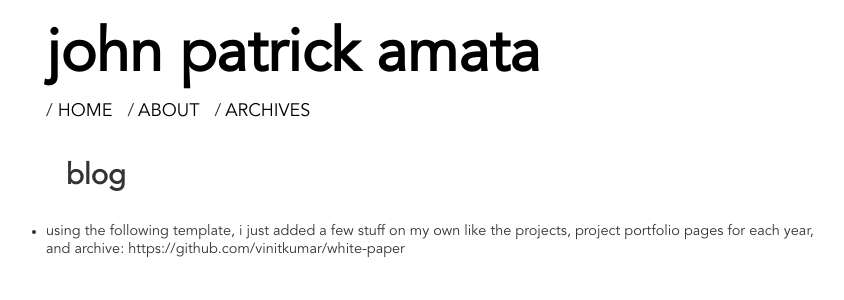
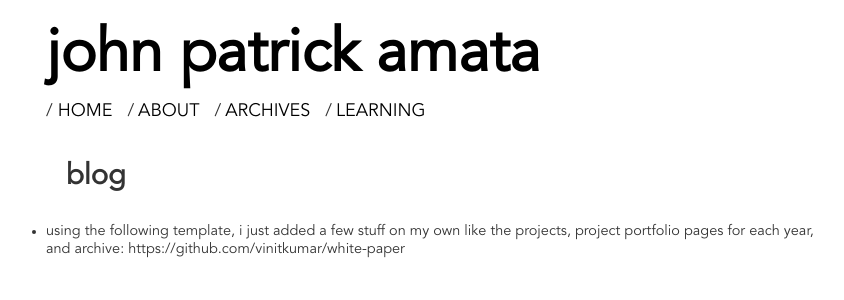
Before and after one commit to jpamata/jpamata.github.io, a Jekyll site: the page built from README.md, in a window 1280 px wide. Shown: the top 300 px of the page, without its empty margins (210-1054 px from the left). Built offline with Jekyll 4.4.1, drawn with Linux system fonts in a browser that asks for light colours; our own code applies the rules of GitHub Pages for plain Markdown files.

Commit message:
Update header.html

```diff
--- a/_includes/header.html
+++ b/_includes/header.html
@@ -4,7 +4,8 @@
       <ul class="nav">
         <li>/ <a href="/index">Home</a> / </li>
         <li><a href="/about">About</a> / </li>
-	      <li><a href="{{ "/archives" | prepend: site.url }}">Archives</a> </li>
+	      <li><a href="{{ "/archives" | prepend: site.url }}">Archives</a> / </li>
+	      <li><a href="{{ "/learning" | prepend: site.url }}">Learning</a> </li>
 	      <!---
         <li><a href="{{ "/photos" | prepend: site.url }}">Photos</a> / </li>
         <li><a href="{{ "/algorithms" | prepend: site.url }}">Algorithms</a></li>
```
